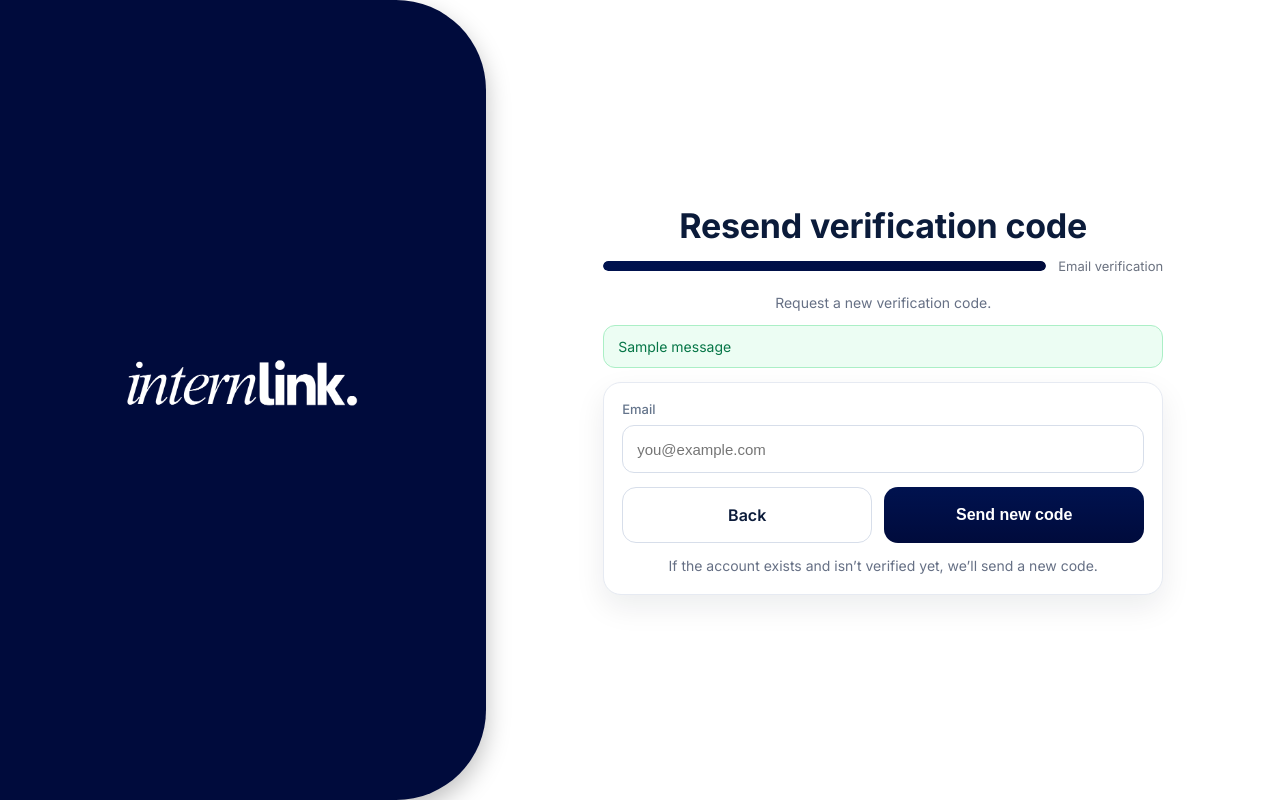
After one commit to 00anjan00/Internlink, a Django app: page /resend-code/ in a window 1280 px wide. The commit adds this page. Run offline with Django 5.2, Linux system fonts and the light colour scheme; tables that the repository leaves empty hold one stand-in row (values such as "Sample post"); one stand-in notice (Sample message) is shown.

Commit message:
Fixed registration code layout design

```diff
--- a/Internlink/models.py
+++ b/Internlink/models.py
@@ -32,7 +32,6 @@ class StudentProfile(models.Model):
 
     skills = models.CharField(max_length=400, blank=True)     # "Python, Django, SQL"
     linkedin_url = models.URLField(blank=True)
-    portfolio_url = models.URLField(blank=True)
 
     def __str__(self):
         return f"Student: {self.profile.user.username}"
@@ -46,7 +45,6 @@ class CompanyProfile(models.Model):
     website = models.URLField(blank=True)
 
     address = models.CharField(max_length=200, blank=True)
-    company_size = models.CharField(max_length=50, blank=True)   # "1-10", "11-50" etc.
     hr_name = models.CharField(max_length=120, blank=True)
 
     def __str__(self):
--- a/Internlink/static/css/style.css
+++ b/Internlink/static/css/style.css
@@ -1000,3 +1000,58 @@ button.btn-cta *, button.btn-ghost *{
   .footer-inner{ flex-direction:column; }
   .footer-cols{ grid-template-columns: 1fr; }
 }
+
+/* ================================
+   Wizard / OTP extras (Step 4)
+=================================== */
+
+/* Success + Info message boxes (matches .form-error sizing) */
+.form-success{
+  background:#ecfdf3;
+  color:#067647;
+  padding:12px 14px;
+  border-radius:12px;
+  margin: 12px 0 12px;
+  text-align:left;
+  font-size:14px;
+  border:1px solid #abefc6;
+  font-weight:400;
+}
+
+.form-info{
+  background:#eff6ff;
+  color:#1d4ed8;
+  padding:12px 14px;
+  border-radius:12px;
+  margin: 12px 0 12px;
+  text-align:left;
+  font-size:14px;
+  border:1px solid #bfdbfe;
+  font-weight:400;
+}
+
+/* Make OTP input feel intentional */
+.otp-input{
+  text-align:center;
+  letter-spacing: .42em;
+  font-size:20px;
+  font-weight:600;
+}
+
+/* If browser shows number spinners, hide them */
+.otp-input::-webkit-outer-spin-button,
+.otp-input::-webkit-inner-spin-button{
+  -webkit-appearance: none;
+  margin: 0;
+}
+.otp-input[type=number]{ -moz-appearance: textfield; }
+
+/* Ensure wizard buttons align perfectly even when one is inside a form */
+.wizard-actions form{
+  margin:0;
+  flex:1;
+}
+.wizard-actions .btn-primary,
+.wizard-actions .btn-ghost{
+  width:100%;
+}
--- a/Internlink/templates/register_account.html
+++ b/Internlink/templates/register_account.html
@@ -20,11 +20,9 @@
       <div class="auth-card">
         <h2>Create Login</h2>
         <div class="wizard-meta">
-          <div class="stepper"><span style="width: 100%;"></span></div>
-          <div class="step-text">Step 3 of 3</div>
+          <div class="stepper"><span style="width: 75%;"></span></div>
+          <div class="step-text">Step 3 of 4</div>
         </div>
-
-        <p class="bottom-text">Step {{ step }} of 3</p>
 
         {% if form.errors %}
           <div class="form-error">
--- a/Internlink/templates/register_details.html
+++ b/Internlink/templates/register_details.html
@@ -25,9 +25,10 @@
 
         <!-- Modern stepper -->
         <div class="wizard-meta">
-          <div class="stepper"><span style="width: 66%;"></span></div>
-          <div class="step-text">Step 2 of 3</div>
+          <div class="stepper"><span style="width: 50%;"></span></div>
+          <div class="step-text">Step 2 of 4</div>
         </div>
+
 
         {% if form.errors %}
           <div class="form-error">
--- a/Internlink/templates/register_role.html
+++ b/Internlink/templates/register_role.html
@@ -27,9 +27,10 @@
         </p>
 
         <div class="wizard-meta">
-          <div class="stepper"><span style="width: 33%;"></span></div>
-          <div class="step-text">Step 1 of 3</div>
+          <div class="stepper"><span style="width: 25%;"></span></div>
+          <div class="step-text">Step 1 of 4</div>
         </div>
+
 
         <form method="post" class="card-soft" novalidate>
           {% csrf_token %}
--- /dev/null
+++ b/Internlink/templates/resend_email_code.html
@@ -0,0 +1,90 @@
+{% extends "base.html" %}
+{% load static %}
+
+{% block title %}Resend Code | InternLink{% endblock %}
+{% block body_class %}auth-body{% endblock %}
+
+{% block body %}
+  <div class="auth-shell">
+    <aside class="auth-left">
+      <a href="{% url 'landing' %}" class="auth-logo-link" aria-label="Back to InternLink home">
+        <img class="auth-left-logo"
+             src="{% static 'img/internlink_logo_white.png' %}"
+             alt="InternLink">
+        <span class="auth-logo-hint">Back to home</span>
+      </a>
+    </aside>
+
+    <main class="auth-right auth-right-center">
+      <div class="auth-card">
+
+        <h2>Resend verification code</h2>
+
+        <div class="wizard-meta">
+          <div class="stepper"><span style="width: 100%;"></span></div>
+          {% if has_session_user %}
+            <div class="step-text">Step 4 of 4</div>
+          {% else %}
+            <div class="step-text">Email verification</div>
+          {% endif %}
+        </div>
+
+        <p class="bottom-text">
+          Request a new verification code.
+        </p>
+
+        {% if messages %}
+          <div style="margin-top:12px;">
+            {% for message in messages %}
+              {% if "success" in message.tags %}
+                <div class="form-success">{{ message }}</div>
+              {% elif "info" in message.tags %}
+                <div class="form-info">{{ message }}</div>
+              {% else %}
+                <div class="form-error">{{ message }}</div>
+              {% endif %}
+            {% endfor %}
+          </div>
+        {% endif %}
+
+        {% if has_session_user %}
+          <form method="post" novalidate class="card-soft" style="margin-top:14px;">
+            {% csrf_token %}
+            <p class="bottom-text" style="margin:0 0 12px;">
+              We will send a new code to <strong>{{ email }}</strong>.
+            </p>
+
+            <div class="wizard-actions">
+              <a class="btn-ghost" href="{% url 'verify_email_code' %}">Back</a>
+              <button class="btn-primary" type="submit">Send new code</button>
+            </div>
+          </form>
+        {% else %}
+          <form method="post" novalidate class="card-soft" style="margin-top:14px;">
+            {% csrf_token %}
+            <div class="input-wrap">
+              <label>Email</label>
+              <input
+                type="email"
+                name="email"
+                required
+                placeholder="you@example.com"
+                value="{{ prefill_email|default_if_none:'' }}"
+              >
+            </div>
+
+            <div class="wizard-actions">
+              <a class="btn-ghost" href="{% url 'login' %}">Back</a>
+              <button class="btn-primary" type="submit">Send new code</button>
+            </div>
+
+            <p class="bottom-text" style="margin-top:12px;">
+              If the account exists and isn’t verified yet, we’ll send a new code.
+            </p>
+          </form>
+        {% endif %}
+
+      </div>
+    </main>
+  </div>
+{% endblock %}
--- a/Internlink/views.py
+++ b/Internlink/views.py
@@ -4,6 +4,9 @@ from django.contrib.auth.decorators import login_required
 from django.contrib.auth import login, logout, authenticate
 from django.contrib.auth.models import User
 from django.db import transaction, IntegrityError
+
+from django.views.decorators.csrf import ensure_csrf_cookie
+from django.views.decorators.cache import never_cache
 
 from .utils import normalize_np_phone, looks_like_phone, create_or_refresh_email_otp
 from .forms import (
@@ -17,6 +20,18 @@ from .emails import send_verification_code_email
 REG_SESSION_KEY = "internlink_reg"
 VERIFY_SESSION_KEY = "internlink_verify_user_id"
 MAX_OTP_ATTEMPTS = 5
+
+
+# ===============================
+# Small render helper: prevent wizard pages from being cached
+# (Avoids stale CSRF token when user uses Back button)
+# ===============================
+def _render_no_store(request, template_name, context=None):
+    response = render(request, template_name, context or {})
+    response["Cache-Control"] = "no-store"
+    response["Pragma"] = "no-cache"
+    response["Expires"] = "0"
+    return response
 
 
 # ===============================
@@ -76,11 +91,14 @@ def _reg_set(request, data: dict):
 # ===============================
 # Registration Wizard Steps
 # ===============================
+@never_cache
 def register_start(request):
     _reg_reset(request)
     return redirect("register_role")
 
 
+@never_cache
+@ensure_csrf_cookie
 def register_role(request):
     data = _reg_get(request)
     form = RoleSelectForm(request.POST or None, initial={"role": data.get("role")})
@@ -90,9 +108,11 @@ def register_role(request):
         _reg_set(request, data)
         return redirect("register_details")
 
-    return render(request, "register_role.html", {"form": form, "step": 1})
+    return _render_no_store(request, "register_role.html", {"form": form, "step": 1})
 
 
+@never_cache
+@ensure_csrf_cookie
 def register_details(request):
     data = _reg_get(request)
     role = data.get("role")
@@ -104,13 +124,19 @@ def register_details(request):
     form = FormClass(request.POST or None, initial=data.get("details", {}))
 
     if request.method == "POST" and form.is_valid():
-        data["details"] = form.cleaned_data  # phone already normalized in form
+        data["details"] = form.cleaned_data
         _reg_set(request, data)
         return redirect("register_account")
 
-    return render(request, "register_details.html", {"form": form, "role": role, "step": 2})
+    return _render_no_store(
+        request,
+        "register_details.html",
+        {"form": form, "role": role, "step": 2},
+    )
 
 
+@never_cache
+@ensure_csrf_cookie
 def register_account(request):
     data = _reg_get(request)
     role = data.get("role")
@@ -122,15 +148,34 @@ def register_account(request):
     form = AccountStepForm(request.POST or None, initial=data.get("account", {}))
 
     if request.method == "POST" and form.is_valid():
+        username = (form.cleaned_data.get("username") or "").strip()
+        email = (form.cleaned_data.get("email") or "").strip()
+        phone = details.get("phone")
+
+        # Pre-checks so we can show correct errors (not misleading)
+        if User.objects.filter(username__iexact=username).exists():
+            form.add_error("username", "This username is already taken.")
+            return _render_no_store(request, "register_account.html", {"form": form, "step": 3})
+
+        # Email is NOT unique by default in Django User, but your app UX expects it to be unique.
+        # So we enforce it here.
+        if User.objects.filter(email__iexact=email).exists():
+            form.add_error("email", "This email is already registered.")
+            return _render_no_store(request, "register_account.html", {"form": form, "step": 3})
+
+        # If your Profile.phone is unique (recommended), check it too.
+        if phone and Profile.objects.filter(phone=phone).exists():
+            form.add_error(None, "This phone number is already registered.")
+            return _render_no_store(request, "register_account.html", {"form": form, "step": 3})
+
         try:
             with transaction.atomic():
                 user = User.objects.create_user(
-                    username=form.cleaned_data["username"],
-                    email=form.cleaned_data["email"],
+                    username=username,
+                    email=email,
                     password=form.cleaned_data["password1"],
                 )
 
-                # Must verify email first
                 user.is_active = False
                 user.save(update_fields=["is_active"])
 
@@ -162,38 +207,45 @@ def register_account(request):
                         hr_name=details.get("hr_name", ""),
                     )
 
-                # Create OTP + send email AFTER DB commit succeeds
-                def _send_otp():
-                    otp = create_or_refresh_email_otp(user, minutes_valid=10)
-                    send_verification_code_email(user, otp.code)
+                # Create OTP inside the transaction (so failures roll back registration)
+                otp = create_or_refresh_email_otp(user, minutes_valid=10)
+                otp_code = otp.code
 
-                transaction.on_commit(_send_otp)
+                # Send email after commit succeeds (if email fails, user can use Resend on Step 4)
+                def _safe_send():
+                    try:
+                        send_verification_code_email(user, otp_code)
+                    except Exception:
+                        pass
 
-            # clear wizard session
+                transaction.on_commit(_safe_send)
+
             _reg_reset(request)
 
-            # store verify user id for OTP page
             request.session[VERIFY_SESSION_KEY] = user.id
             request.session.modified = True
 
             messages.success(request, "Account created! We sent a 6-digit verification code to your email.")
             return redirect("verify_email_code")
 
-        except IntegrityError:
-            form.add_error("username", "This username is already taken.")
-            form.add_error("email", "This email is already registered.")
-            return render(request, "register_account.html", {"form": form, "step": 3})
+        except IntegrityError as e:
+            # If something else caused IntegrityError (NOT NULL, DB constraint, etc.)
+            # show the real reason instead of lying about username/email.
+            form.add_error(None, f"Could not create account. Database error: {e}")
+            return _render_no_store(request, "register_account.html", {"form": form, "step": 3})
 
         except Exception as e:
-            form.add_error(None, f"Email could not be sent: {e}")
-            return render(request, "register_account.html", {"form": form, "step": 3})
+            form.add_error(None, f"Registration failed: {e}")
+            return _render_no_store(request, "register_account.html", {"form": form, "step": 3})
 
-    return render(request, "register_account.html", {"form": form, "step": 3})
+    return _render_no_store(request, "register_account.html", {"form": form, "step": 3})
 
 
 # ===============================
 # OTP Verify + Resend
 # ===============================
+@never_cache
+@ensure_csrf_cookie
 def verify_email_code(request):
     user_id = request.session.get(VERIFY_SESSION_KEY)
     if not user_id:
@@ -205,6 +257,11 @@ def verify_email_code(request):
         request.session.pop(VERIFY_SESSION_KEY, None)
         messages.error(request, "Verification session expired. Please register again.")
         return redirect("register_start")
+
+    if user.is_active:
+        request.session.pop(VERIFY_SESSION_KEY, None)
+        messages.info(request, "Your email is already verified. Please log in.")
+        return redirect("login")
 
     otp = getattr(user, "email_otp", None)
     if not otp or otp.is_used:
@@ -228,9 +285,8 @@ def verify_email_code(request):
             otp.attempts += 1
             otp.save(update_fields=["attempts"])
             messages.error(request, "Invalid code. Try again.")
-            return render(request, "verify_email_code.html", {"form": form, "email": user.email})
+            return _render_no_store(request, "verify_email_code.html", {"form": form, "email": user.email})
 
-        # success
         user.is_active = True
         user.save(update_fields=["is_active"])
         otp.is_used = True
@@ -241,37 +297,59 @@ def verify_email_code(request):
         messages.success(request, "Email verified! You can now log in.")
         return redirect("login")
 
-    return render(request, "verify_email_code.html", {"form": form, "email": user.email})
+    return _render_no_store(request, "verify_email_code.html", {"form": form, "email": user.email})
 
 
+@never_cache
+@ensure_csrf_cookie
 def resend_email_code(request):
     user_id = request.session.get(VERIFY_SESSION_KEY)
     user = User.objects.filter(id=user_id).first() if user_id else None
 
-    # If we have a session user, resend directly
+    # Mode A: user is already in verify flow (Step 4)
     if user and not user.is_active:
-        otp = create_or_refresh_email_otp(user, minutes_valid=10)
-        send_verification_code_email(user, otp.code)
-        messages.success(request, "A new code has been sent to your email.")
-        return redirect("verify_email_code")
+        if request.method == "POST":
+            otp = create_or_refresh_email_otp(user, minutes_valid=10)
+            send_verification_code_email(user, otp.code)
+            messages.success(request, "A new code has been sent to your email.")
+            return redirect("verify_email_code")
 
-    # Optional fallback: allow entering email to resend (don’t reveal existence)
+        return _render_no_store(
+            request,
+            "resend_email_code.html",
+            {"has_session_user": True, "email": user.email},
+        )
+
+    if user and user.is_active:
+        request.session.pop(VERIFY_SESSION_KEY, None)
+        messages.info(request, "Your email is already verified. Please log in.")
+        return redirect("login")
+
+    # Mode B: came from login (no session)
     if request.method == "POST":
         email = (request.POST.get("email") or "").strip().lower()
         user2 = User.objects.filter(email__iexact=email).first()
+
         if user2 and not user2.is_active:
             otp = create_or_refresh_email_otp(user2, minutes_valid=10)
             send_verification_code_email(user2, otp.code)
 
-        messages.success(request, "If the email exists, we sent a new code.")
+        messages.success(request, "If the email exists and isn't verified yet, we sent a new code.")
         return redirect("login")
 
-    return render(request, "resend_email_code.html")
+    prefill_email = (request.GET.get("email") or "").strip()
+    return _render_no_store(
+        request,
+        "resend_email_code.html",
+        {"has_session_user": False, "prefill_email": prefill_email},
+    )
 
 
 # ===============================
 # Login (username / email / phone)
 # ===============================
+@never_cache
+@ensure_csrf_cookie
 def login_page(request):
     if request.user.is_authenticated:
         return redirect("home_redirect")
@@ -297,14 +375,6 @@ def login_page(request):
             except ValueError:
                 user_obj = None
 
-        # If found but not verified
-        if user_obj and not user_obj.is_active:
-            # put them into verify flow
-            request.session[VERIFY_SESSION_KEY] = user_obj.id
-            request.session.modified = True
-            error = "Please verify your email before logging in. We can resend you a code."
-            return render(request, "login.html", {"form": form, "error": error})
-
         user = authenticate(
             request,
             username=user_obj.username,
@@ -312,10 +382,16 @@ def login_page(request):
         ) if user_obj else None
 
         if user:
+            if not user.is_active:
+                request.session[VERIFY_SESSION_KEY] = user.id
+                request.session.modified = True
+                messages.info(request, "Your account isn’t verified yet. Enter the code we emailed you (or resend a new one).")
+                return redirect("verify_email_code")
+
             login(request, user)
             request.session.set_expiry(1209600 if remember else 0)
             return redirect("home_redirect")
 
         error = "Invalid credentials. Please try again."
 
-    return render(request, "login.html", {"form": form, "error": error})
+    return _render_no_store(request, "login.html", {"form": form, "error": error})
```
Also changed, not shown: Internlink/templates/login.html (+7 -0 lines), Internlink/templates/verify_email_code.html (+57 -14 lines), Internlink/migrations/0006_remove_companyprofile_company_size_and_more.py (added).
